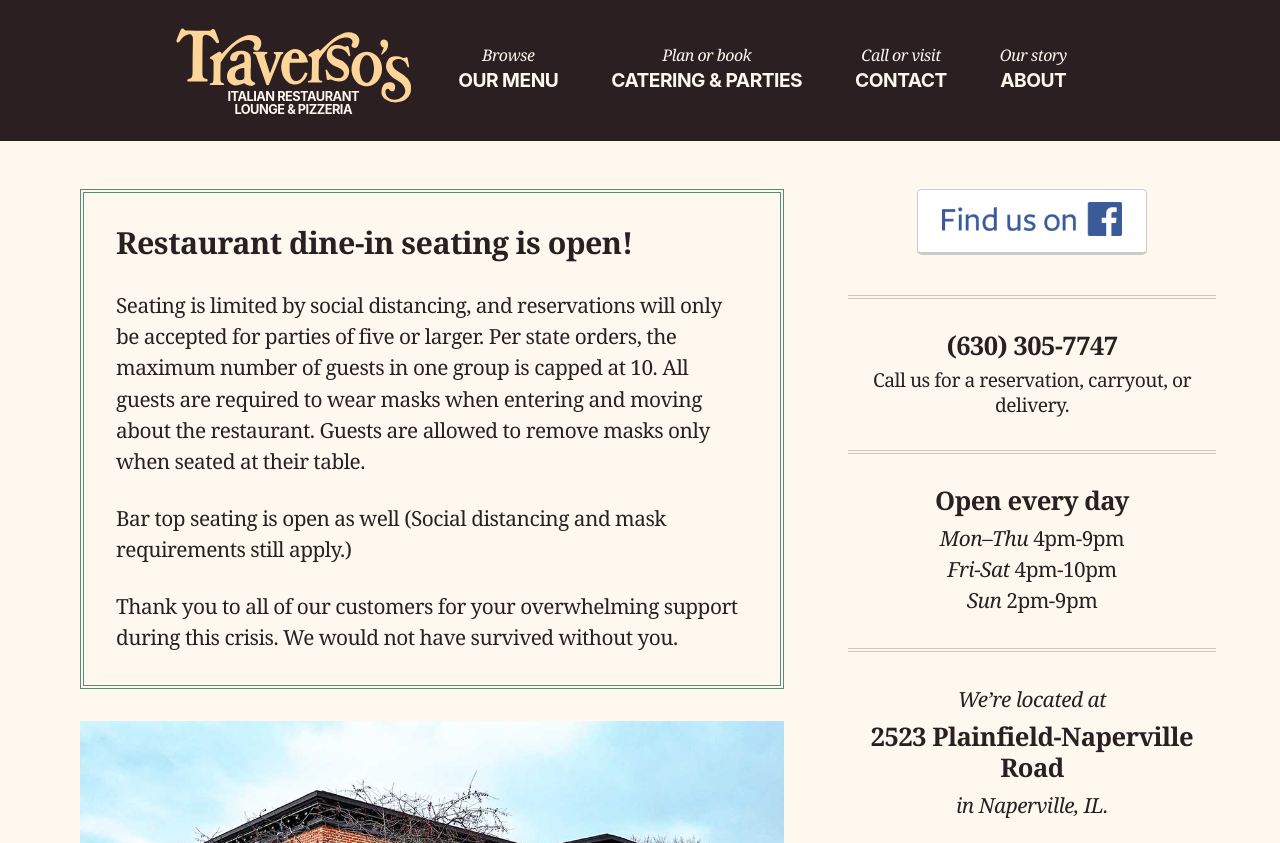
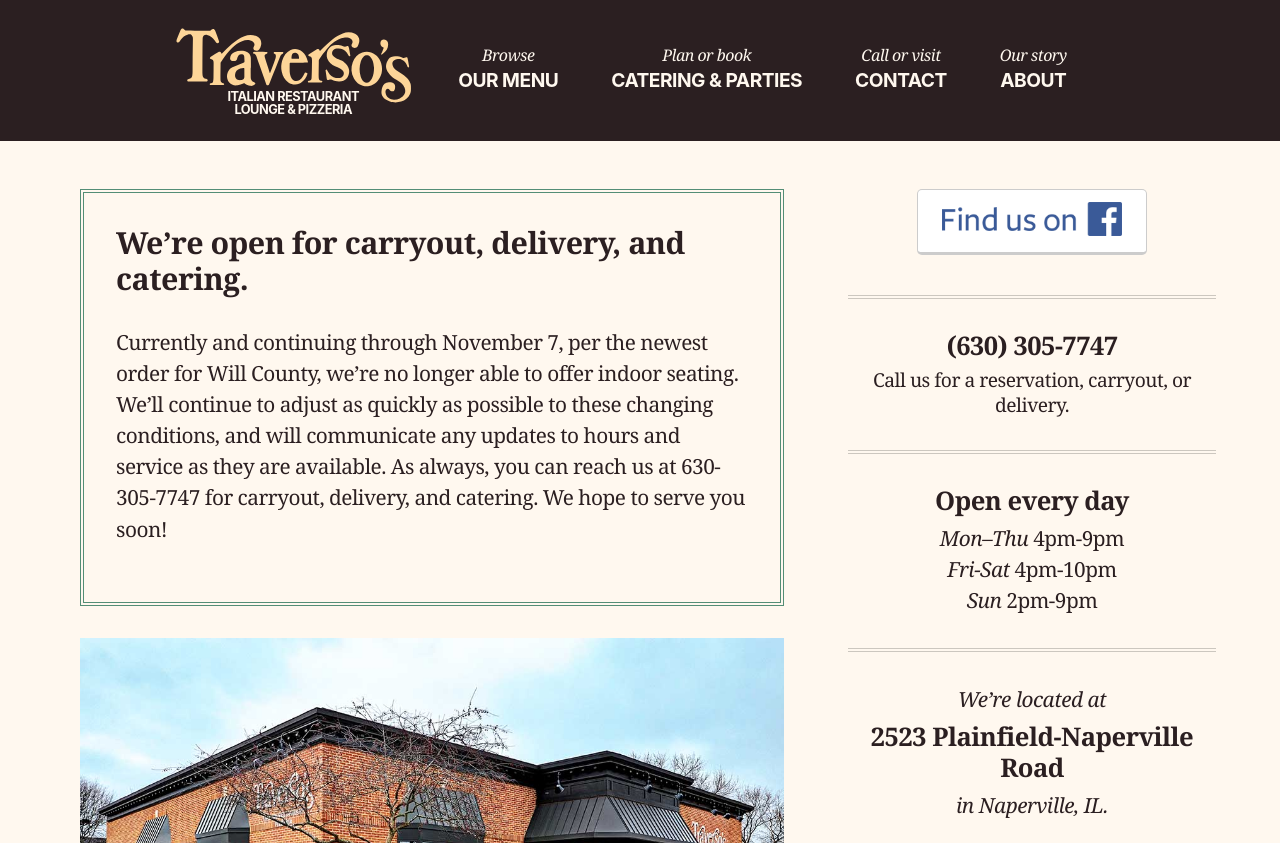
Before and after one commit to traversos/traversos.github.io, a Jekyll site: the page built from index.html, in a window 1280 px wide and 900 px high, cut to the strip 0-843 px from the top of the window. Built offline with Jekyll 4.4.1, drawn with Linux system fonts in a browser that asks for light colours; nearby versions of some CDN libraries.

Commit message:
No indoor seating for now

```diff
--- a/index.html
+++ b/index.html
@@ -5,18 +5,9 @@
 <section class="page-content home">
   <article class="main-column">
     <div class="notice">
-      <h1 class="push_half--bottom">Restaurant dine-in seating is open!</h1>
+      <h1 class="push_half--bottom">We’re open for carryout, delivery, and catering.</h1>
       <p>
-        Seating is limited by social distancing, and reservations will only be accepted for parties of five or larger.
-        Per state orders, the maximum number of guests in one group is capped at 10.
-        All guests are required to wear masks when entering and moving about the restaurant.
-        Guests are allowed to remove masks only when seated at their table.
-      </p>
-      <p>
-        Bar top seating is open as well (Social distancing and mask requirements still apply.)
-      </p>
-      <p class="flush--bottom">
-        Thank you to all of our customers for your overwhelming support during this crisis. We would not have survived without you.
+        Currently and continuing through November 7, per the newest order for Will County, we’re no longer able to offer indoor seating. We’ll continue to adjust as quickly as possible to these changing conditions, and will communicate any updates to hours and service as they are available. As always, you can reach us at 630-305-7747 for carryout, delivery, and catering. We hope to serve you soon!
       </p>
     </div>
     <p class="centered">
```
